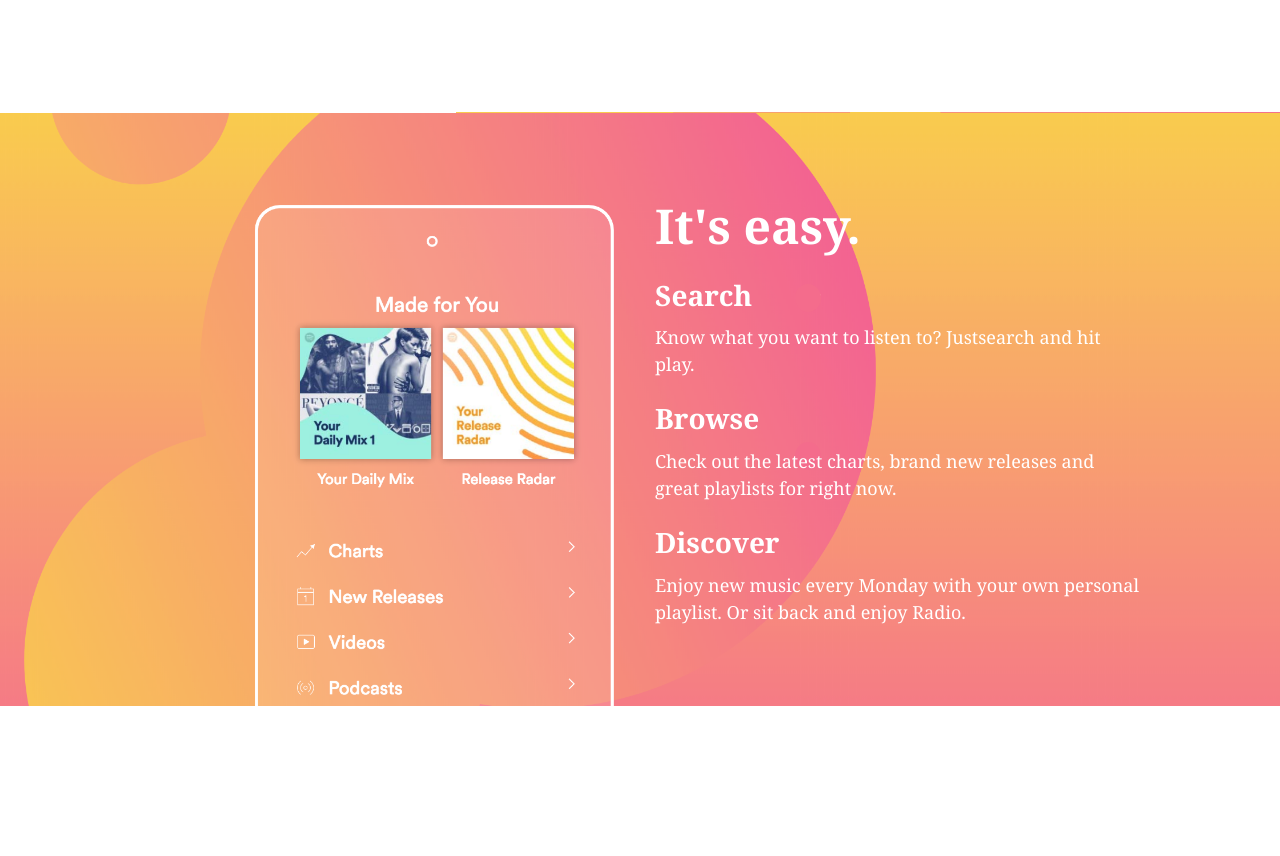
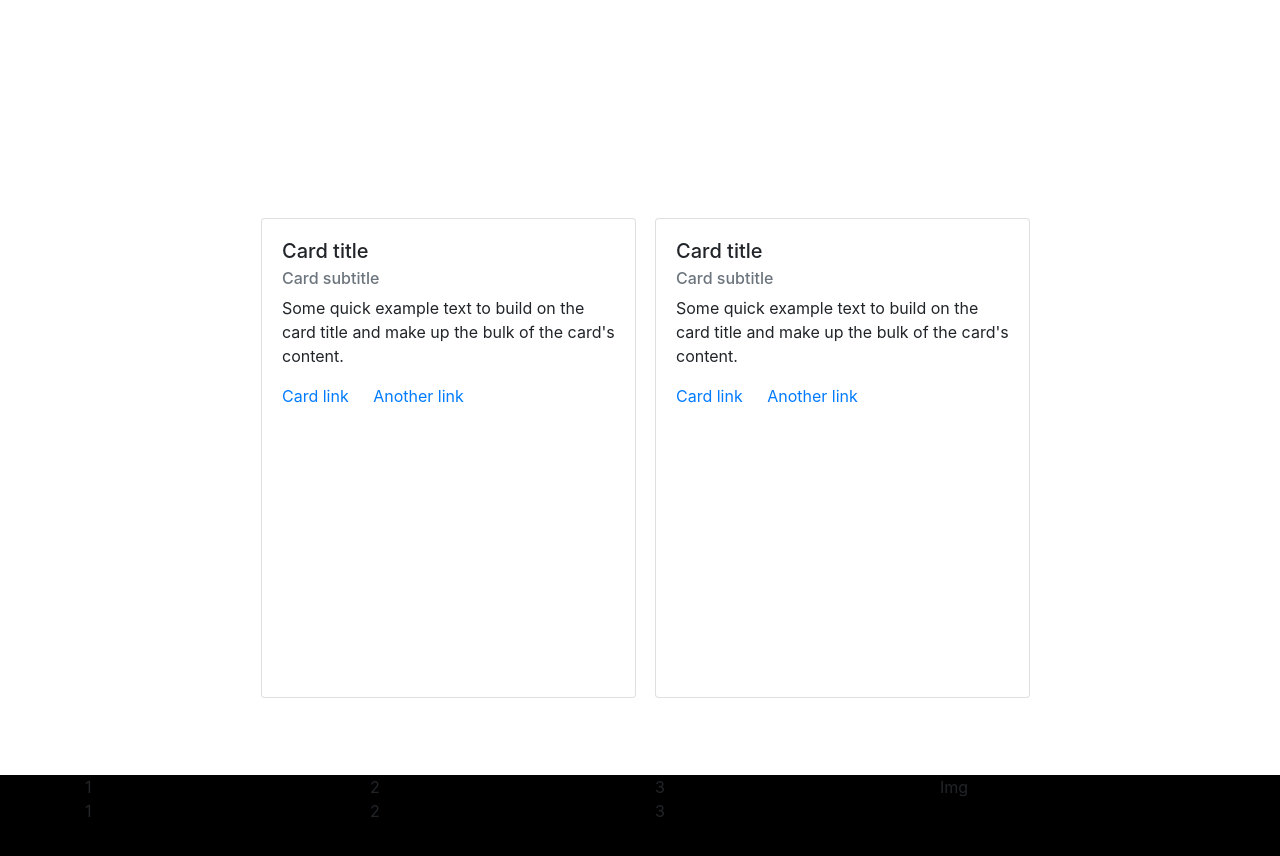
Before and after one commit to japantaleon/Spotify_Workshop, a plain HTML site: page index.html in a window 1280 px wide. Shown: the part 2305-3161 px from the top of the page. Before the commit the page ends 3011 px from the top, so only its background shows below. Drawn offline with nearby package versions, Linux system fonts and the light colour scheme.

Commit message:
Update index.html

```diff
--- a/index.html
+++ b/index.html
@@ -175,25 +175,66 @@
             </div>
 
 
-      <div class="container-fluid" id="easysection">
-                <div class="row">
+      <div class="container-fluid" id="cardsection">
+          <div class="container">
+
+              <h2 class="text-center" id="sectionheader2" style="padding-top: 10px; padding-bottom: 30px;">Go get the music.</h2>
+
+            <div class="row justify-content-center">
                     <div class="col-sm-6">
-
+                       <div class="card" style="width: 375px; height: 480px; margin-left: 11rem;">
+                              <div class="card-body">
+                                <h5 class="card-title">Card title</h5>
+                                <h6 class="card-subtitle mb-2 text-muted">Card subtitle</h6>
+                                <p class="card-text">Some quick example text to build on the card title and make up the bulk of the card's content.</p>
+                                <a href="#" class="card-link">Card link</a>
+                                <a href="#" class="card-link">Another link</a>
+                              </div>
+                            </div>
                     </div>
 
                     <div class="col-sm-6">
-                     <h2 id="sectionheader2">It's easy.</h2>
-                        <h3 id="pheader2">Search</h3>
-                        <p id="psection2">Know what you want to listen to? Justsearch and hit<br>  play.</p>
-
-                        <h3 id="pheader2">Browse</h3>
-                        <p id="psection2">Check out the latest charts, brand new releases and<br> great playlists for right now.</p>
-
-                        <h3 id="pheader2">Discover</h3>
-                        <p id="psection2">Enjoy new music every Monday with your own personal<br>playlist. Or sit back and enjoy Radio.</p>
+                        <div class="card" style="width: 375px; height: 480px;">
+                              <div class="card-body">
+                                <h5 class="card-title">Card title</h5>
+                                <h6 class="card-subtitle mb-2 text-muted">Card subtitle</h6>
+                                <p class="card-text">Some quick example text to build on the card title and make up the bulk of the card's content.</p>
+                                <a href="#" class="card-link">Card link</a>
+                                <a href="#" class="card-link">Another link</a>
+                              </div>
+                        </div>
                     </div>
                 </div>
-            </div>
+
+
+              <p class="text-center" id="psection2" style="font-size: 12px; padding-top: 25px;">* Spotify® 30-Days Free Trial Offer Terms and Conditions apply. Users who have subscribed to the Premium or Unlimited service or who<br> have taken a trial are ineligible for this offer.</p>
+          </div>
+      </div>
+
+
+      <footer class="container-fluid" style="background: black; height: 800px;">
+  <div class="container">
+      <div class="row">
+
+        <div class="col-md-9">
+          <div class="row">
+            <div class="col-md-4">1</div>
+            <div class="col-md-4">2</div>
+            <div class="col-md-4">3</div>
+          </div>
+
+          <div class="row">
+            <div class="col-md-4">1</div>
+            <div class="col-md-4">2</div>
+            <div class="col-md-4">3</div>
+          </div>
+        </div>
+
+        <div class="col-md-3">Img</div>
+
+    </div>
+  </div>
+</footer>
 
 
 
```
